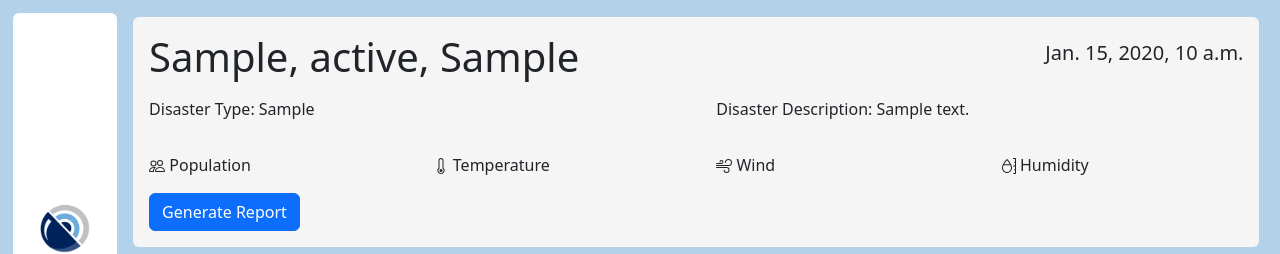
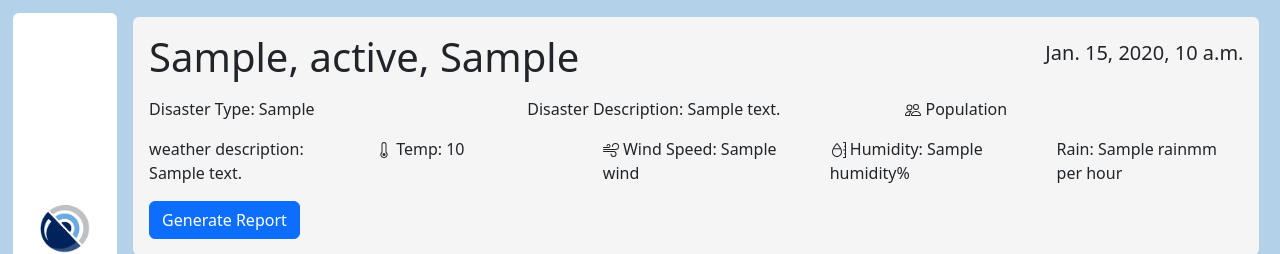
Before and after one commit to AyeshaNaime003/DisasterWatch, a Django app: template app/templates/app/dashboard.html in a window 1280 px wide. Shown: the top 254 px of the page. Run offline with Django 4.2, Linux system fonts and the light colour scheme; the template is opened without the code that fills it: most values are stand-ins (such as "Sample title", 1, 10 or a date in 2020); parts of the project's set-up code (start-up, migrations or seed data) failed here and were passed over; some libraries are stand-ins or nearby versions.

Commit message:
weather api to frontend, session problem persisting

```diff
--- a/app/api.py
+++ b/app/api.py
@@ -24,8 +24,9 @@ def get_weather(city_name, current_time):
         "city":city_name,
         "description":data["weather"][0]["description"],
         "temperature":data["main"]["temp"],
+        "wind":data["wind"]["speed"],
         "humidity":data["main"]["humidity"],
-        "rain": data["rain"]["1h"] if "rain" in data.keys()  else None,
+        "rain": data["rain"]["1h"] if "rain" in data.keys() else 0,
         "clouds":data["clouds"]["all"]
     }
 
--- a/app/templates/app/dashboard.html
+++ b/app/templates/app/dashboard.html
@@ -25,7 +25,8 @@
                     <div id="cityinfo" class="bg-whitesmoke p-2 rounded">
                         <div class="row align-items-center">
                             <div class="col m-2">
-                                <h1 class="d-inline">{{ context.disaster_city}}, {{ context.disaster_state}}, {{context.disaster_country}}</h1>
+                                <h1 class="d-inline">{{ context.disaster_city}}, {{ context.disaster_state}},
+                                    {{context.disaster_country}}</h1>
                             </div>
                             <div class="col m-2">
                                 <h5 class="text-end">{{ context.disaster_date }}</h5>
@@ -35,15 +36,11 @@
                         </div>
                         <div class="row">
                             <div class="col m-2">
-                                <p>Disaster Type: {{context.disaster_type}}</p>
+                                Disaster Type: {{context.disaster_type}}
                             </div>
                             <div class="col m-2">
-                        <p> Disaster Description: {{ context.disaster_description }}</p>
-
+                                Disaster Description: {{ context.disaster_description }}
                             </div>
-
-                        </div>
-                            <div class="row">
                             <div class="col m-2">
                                 <svg xmlns="http://www.w3.org/2000/svg" width="16" height="16" fill="currentColor"
                                     class="bi bi-people" viewBox="0 0 16 16">
@@ -51,20 +48,26 @@
                                         d="M15 14s1 0 1-1-1-4-5-4-5 3-5 4 1 1 1 1zm-7.978-1L7 12.996c.001-.264.167-1.03.76-1.72C8.312 10.629 9.282 10 11 10c1.717 0 2.687.63 3.24 1.276.593.69.758 1.457.76 1.72l-.008.002-.014.002zM11 7a2 2 0 1 0 0-4 2 2 0 0 0 0 4m3-2a3 3 0 1 1-6 0 3 3 0 0 1 6 0M6.936 9.28a6 6 0 0 0-1.23-.247A7 7 0 0 0 5 9c-4 0-5 3-5 4q0 1 1 1h4.216A2.24 2.24 0 0 1 5 13c0-1.01.377-2.042 1.09-2.904.243-.294.526-.569.846-.816M4.92 10A5.5 5.5 0 0 0 4 13H1c0-.26.164-1.03.76-1.724.545-.636 1.492-1.256 3.16-1.275ZM1.5 5.5a3 3 0 1 1 6 0 3 3 0 0 1-6 0m3-2a2 2 0 1 0 0 4 2 2 0 0 0 0-4" />
                                 </svg> Population
                             </div>
+
+                        </div>
+                        <div class="row">
+                            <div class="col m-2">
+                                weather description: {{context.weather.description}}
+                            </div>
                             <div class="col m-2">
                                 <svg xmlns="http://www.w3.org/2000/svg" width="16" height="16" fill="currentColor"
                                     class="bi bi-thermometer" viewBox="0 0 16 16">
                                     <path d="M8 14a1.5 1.5 0 1 0 0-3 1.5 1.5 0 0 0 0 3" />
                                     <path
                                         d="M8 0a2.5 2.5 0 0 0-2.5 2.5v7.55a3.5 3.5 0 1 0 5 0V2.5A2.5 2.5 0 0 0 8 0M6.5 2.5a1.5 1.5 0 1 1 3 0v7.987l.167.15a2.5 2.5 0 1 1-3.333 0l.166-.15z" />
-                                    </svg> Temperature
+                                </svg> Temp: {{context.weather.temperature}}
                             </div>
                             <div class="col m-2">
                                 <svg xmlns="http://www.w3.org/2000/svg" width="16" height="16" fill="currentColor"
                                     class="bi bi-wind" viewBox="0 0 16 16">
                                     <path
                                         d="M12.5 2A2.5 2.5 0 0 0 10 4.5a.5.5 0 0 1-1 0A3.5 3.5 0 1 1 12.5 8H.5a.5.5 0 0 1 0-1h12a2.5 2.5 0 0 0 0-5m-7 1a1 1 0 0 0-1 1 .5.5 0 0 1-1 0 2 2 0 1 1 2 2h-5a.5.5 0 0 1 0-1h5a1 1 0 0 0 0-2M0 9.5A.5.5 0 0 1 .5 9h10.042a3 3 0 1 1-3 3 .5.5 0 0 1 1 0 2 2 0 1 0 2-2H.5a.5.5 0 0 1-.5-.5" />
-                                    </svg> Wind
+                                </svg> Wind Speed: {{context.weather.wind}}
                             </div>
                             <div class="col m-2">
                                 <svg xmlns="http://www.w3.org/2000/svg" width="16" height="16" fill="currentColor"
@@ -72,7 +75,10 @@
                                     <path
                                         d="M13.5 0a.5.5 0 0 0 0 1H15v2.75h-.5a.5.5 0 0 0 0 1h.5V7.5h-1.5a.5.5 0 0 0 0 1H15v2.75h-.5a.5.5 0 0 0 0 1h.5V15h-1.5a.5.5 0 0 0 0 1h2a.5.5 0 0 0 .5-.5V.5a.5.5 0 0 0-.5-.5zM7 1.5l.364-.343a.5.5 0 0 0-.728 0l-.002.002-.006.007-.022.023-.08.088a29 29 0 0 0-1.274 1.517c-.769.983-1.714 2.325-2.385 3.727C2.368 7.564 2 8.682 2 9.733 2 12.614 4.212 15 7 15s5-2.386 5-5.267c0-1.05-.368-2.169-.867-3.212-.671-1.402-1.616-2.744-2.385-3.727a29 29 0 0 0-1.354-1.605l-.022-.023-.006-.007-.002-.001zm0 0-.364-.343zm-.016.766L7 2.247l.016.019c.24.274.572.667.944 1.144.611.781 1.32 1.776 1.901 2.827H4.14c.58-1.051 1.29-2.046 1.9-2.827.373-.477.706-.87.945-1.144zM3 9.733c0-.755.244-1.612.638-2.496h6.724c.395.884.638 1.741.638 2.496C11 12.117 9.182 14 7 14s-4-1.883-4-4.267" />
                                 </svg>
-                                    Humidity
+                                Humidity: {{context.weather.humidity}}%
+                            </div>
+                            <div class="col m-2">
+                                Rain: {{context.weather.rain}}mm per hour
                             </div>
                         </div>
                         <div class="row">
@@ -241,8 +247,7 @@
         <!-- Error messages -->
         {% if messages %}
         {% for message in messages %}
-            <div id="alert-container" class="position-fixed top-0 start-50 translate-middle-x mt-4"
-                style="z-index: 1050">
+        <div id="alert-container" class="position-fixed top-0 start-50 translate-middle-x mt-4" style="z-index: 1050">
             <div class="alert {% if message.tags == 'error' %}alert-danger{% elif message.tags == 'success' %}alert-success{% endif %}"
                 role="alert">
                 {{ message }}
--- a/server/settings.py
+++ b/server/settings.py
@@ -151,8 +151,3 @@ LEAFLET_CONFIG = {
 
 
 GEOCODER_TIMEOUT = 10  # Increase the timeout value (in seconds)
-
-
-SESSION_EXPIRE_AT_BROWSER_CLOSE = True
-SESSION_COOKIE_AGE = 3600
-SESSION_IDLE_TIMEOUT = 3000
```
Also changed, not shown: db.sqlite3. Lines whose indentation alone changed are shown as unchanged.
